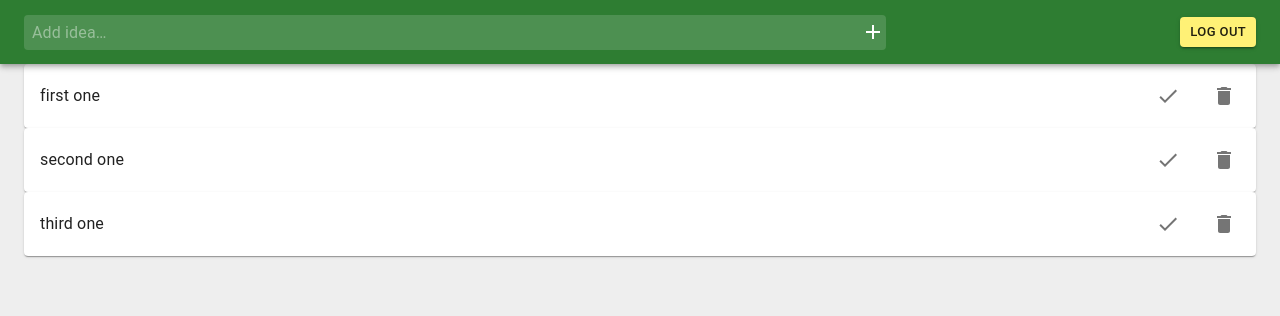
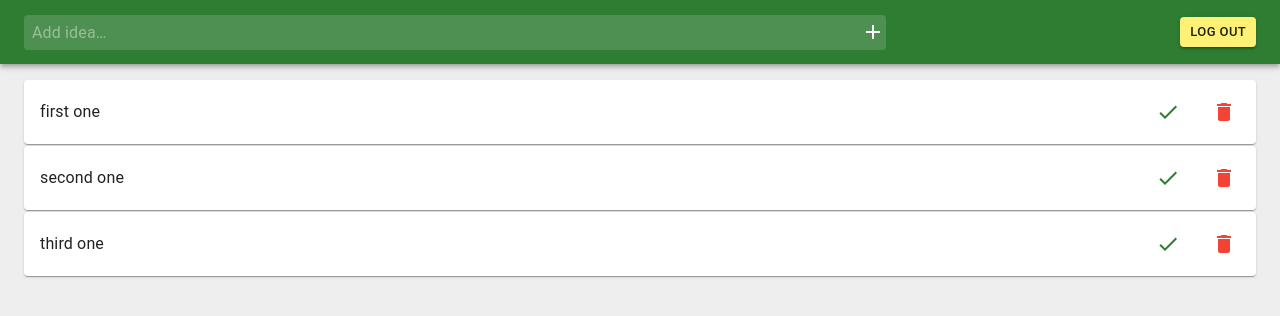
Before and after one commit to chadmuro/blog-ideas, a React (Create React App) app: page / in a window 1280 px wide. Shown: the top 316 px of the page. Built offline with nearby package versions, Linux system fonts and the light colour scheme.

Commit message:
add color to icons

```diff
--- a/src/components/Idea.js
+++ b/src/components/Idea.js
@@ -11,13 +11,14 @@ import CheckIcon from '@material-ui/icons/Check';
 import DeleteIcon from '@material-ui/icons/Delete';
 import { Draggable } from 'react-beautiful-dnd';
 
-const useStyles = makeStyles({
+const useStyles = makeStyles(theme => ({
 	card: {
 		display: 'flex',
 		justifyContent: 'space-between',
-		alignItems: 'center',
+        alignItems: 'center',
+        marginBottom: 2
 	},
-});
+}));
 
 const Idea = ({ id, title, keyNum }) => {
 	const classes = useStyles();
@@ -35,10 +36,10 @@ const Idea = ({ id, title, keyNum }) => {
 					</CardContent>
 					<CardActions>
 						<IconButton>
-							<CheckIcon />
+							<CheckIcon color="primary"/>
 						</IconButton>
 						<IconButton>
-							<DeleteIcon />
+							<DeleteIcon color="error"/>
 						</IconButton>
 					</CardActions>
 				</Card>
--- a/src/components/Ideas.js
+++ b/src/components/Ideas.js
@@ -4,7 +4,11 @@ import { makeStyles } from '@material-ui/styles';
 import { Droppable } from 'react-beautiful-dnd';
 import Idea from './Idea';
 
-const useStyles = makeStyles(theme => ({}));
+const useStyles = makeStyles(theme => ({
+    container: {
+        margin: theme.spacing(2, 0, 0, 0)
+    }
+}));
 
 const sampleData = [
 	{ title: 'first one', key: 'one', id: 1 },
@@ -18,7 +22,7 @@ const Ideas = () => {
 	return (
 		<Droppable droppableId="ideas">
 			{provided => (
-				<Container ref={provided.innerRef} {...provided.droppableProps}>
+				<Container className={classes.container} ref={provided.innerRef} {...provided.droppableProps}>
 					{sampleData.map(idea => <Idea id={idea.id} keyNum={idea.key} key={idea.key} title={idea.title} />)}
                     {provided.placeholder}
 				</Container>
```
